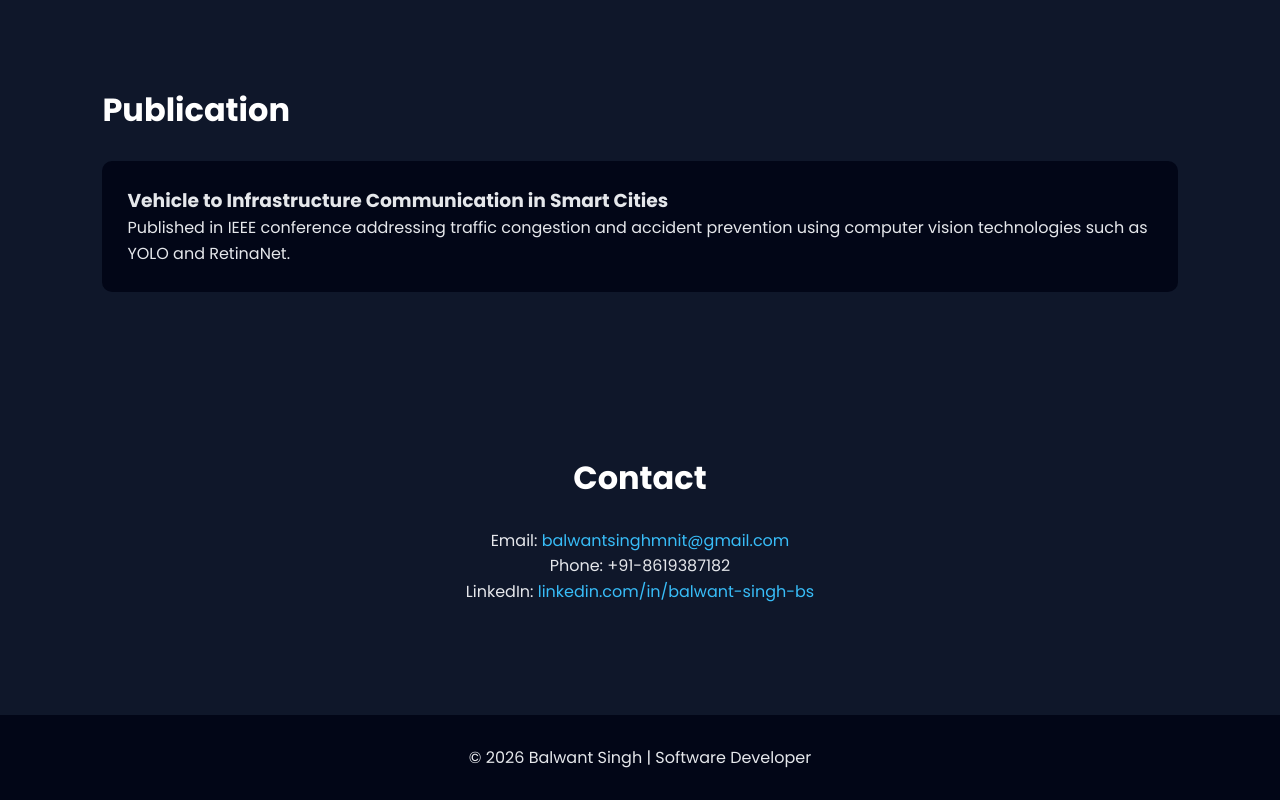
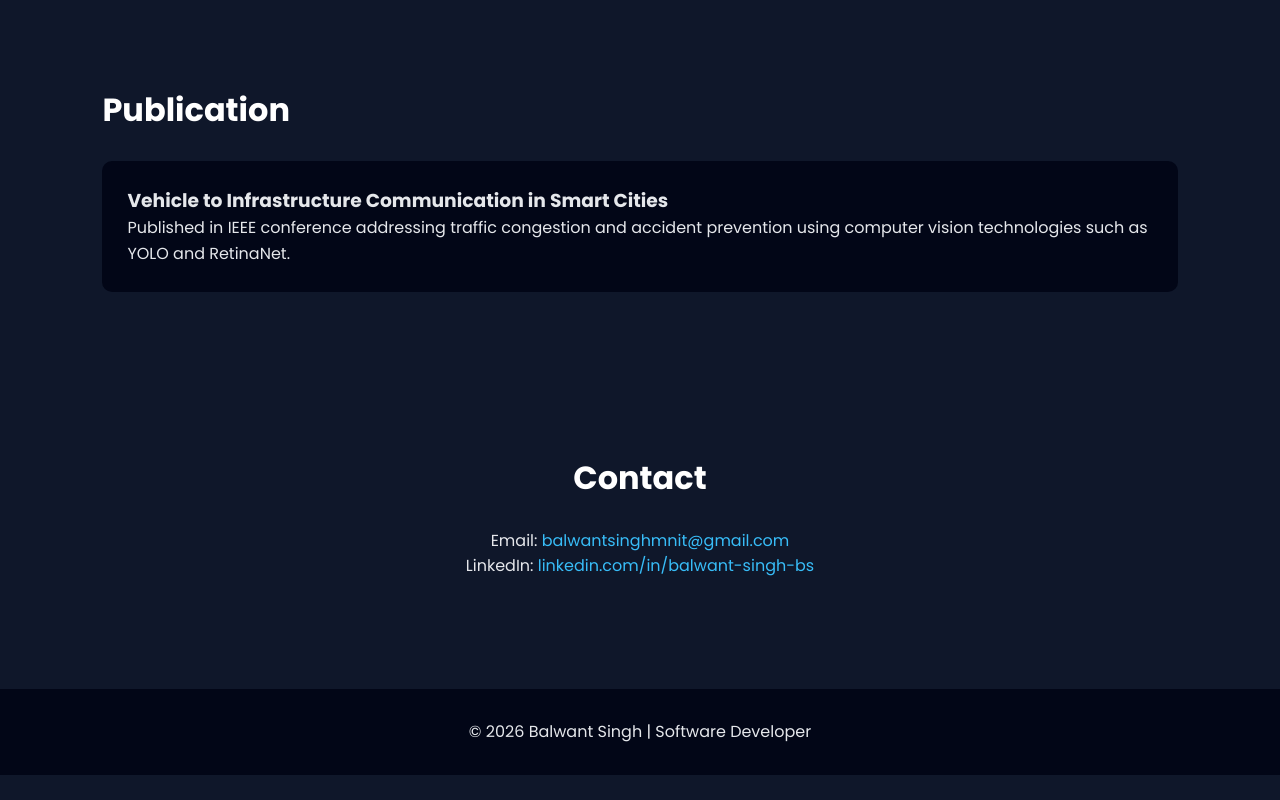
Before and after one commit to balwantsinghmnit/portfolio, a plain HTML site: page index.html in a window 1280 px wide. Shown: the part 2318-3118 px from the top of the page. After the commit the page ends 3093 px from the top, so only its background shows below. Drawn offline with Linux system fonts and the light colour scheme.

Commit message:
Update index.html

```diff
--- a/index.html
+++ b/index.html
@@ -406,7 +406,6 @@ using computer vision technologies such as YOLO and RetinaNet.
 
 <p>Email: <a href="mailto:balwantsinghmnit@gmail.com">balwantsinghmnit@gmail.com</a></p>
 
-<p>Phone: +91-8619387182</p>
 
 <p>LinkedIn:
 <a href="https://www.linkedin.com/in/balwant-singh-bs">
```
